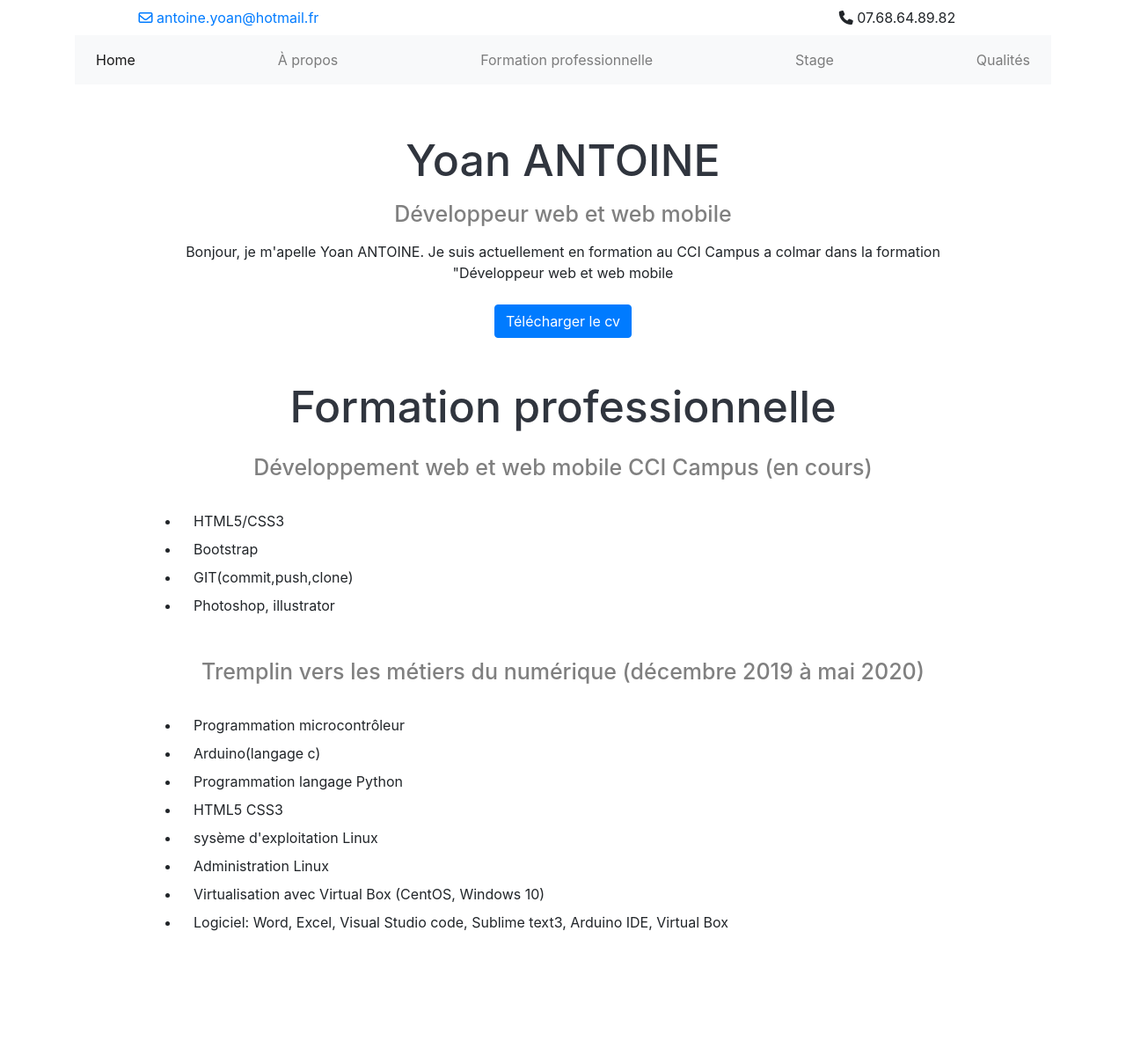
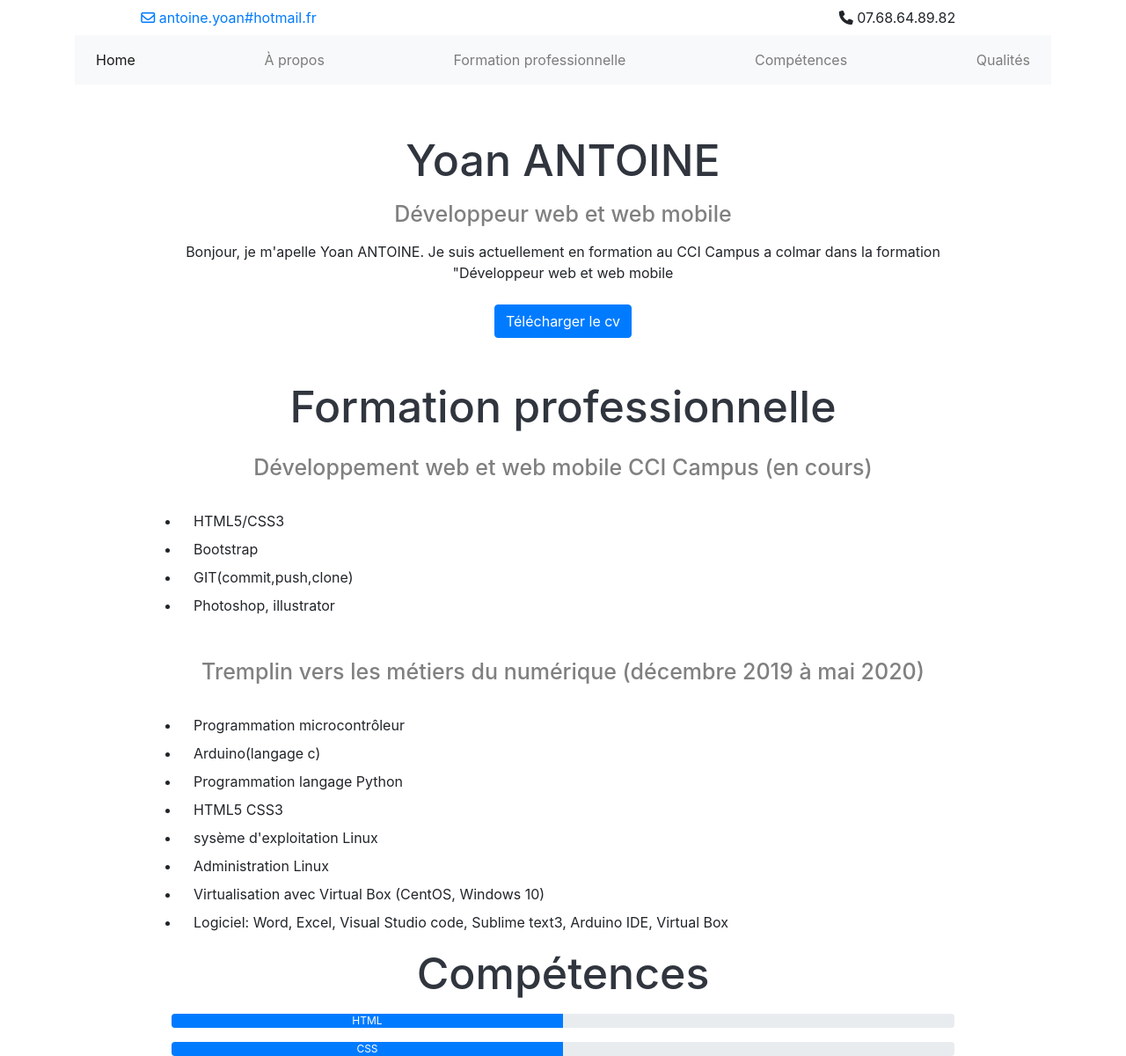
Before and after one commit to yxoann/yxoann.github.io, a plain HTML site: page index.html in a window 1280 px wide. Shown: the whole page at 88% size. Before the commit the page ends 1076 px from the top, so only its background shows below. Drawn offline with nearby package versions, Linux system fonts and the light colour scheme.

Commit message:
ajout des compétence

```diff
--- a/css/style.css
+++ b/css/style.css
@@ -13,3 +13,6 @@ section h2{
     margin-top: 10px;
     text-align: left;
 }
+.bar1{
+    margin-right: 50%;
+}
--- a/index.html
+++ b/index.html
@@ -11,7 +11,7 @@
     <div class="container">
         <header class="row justify-content-between">
             <span class="col-4 mt-2 mb-2 text-center">
-                <a href="mailto"><i class="far fa-envelope"></i> antoine.yoan@hotmail.fr</a>
+                <a href="mailto"><i class="far fa-envelope"></i> antoine.yoan#hotmail.fr</a>
             </span>
             <span class="col-4 mt-2 mb-2 text-center">
                 <span><i class="fas fa-phone"></i> 07.68.64.89.82</span>
@@ -31,10 +31,10 @@
                   <a class="nav-link" href="#apropos">À propos</a>
                 </li>
                 <li class="nav-item">
-                  <a class="nav-link" href="formation_pro">Formation professionnelle</a>
+                  <a class="nav-link" href="#formation_pro">Formation professionnelle</a>
                 </li>
                 <li class="nav-item">
-                  <a class="nav-link" href="#" tabindex="-1" aria-disabled="true">Stage</a>
+                  <a class="nav-link" href="#competences">Compétences</a>
                 </li>
                 <li class="nav-item">
                     <a class="nav-link" href="#">Qualités</a>
@@ -81,6 +81,22 @@
                 </div>
             </div>
         </section>
+
+        <section id="competences">
+            <div class="row justify-content-center">
+                <div class="col-10 text-center">
+                    <h2 class="mb-3">Compétences</h2>
+                    <div class="col-12">
+                        <div class="progress mb-3">
+                            <div class="progress-bar bar1" role="progressbar" style="width: 50%" aria-valuenow="50" aria-valuemin="0" aria-valuemax="100">HTML</div>
+                        </div>
+                        <div class="progress">
+                            <div class="progress-bar" role="progressbar" style="width: 50%" aria-valuenow="50" aria-valuemin="0" aria-valuemax="100">CSS</div>
+                        </div>
+                    </div>
+                </div>
+            </div>
+        </section>
     </div>
 
 
```
